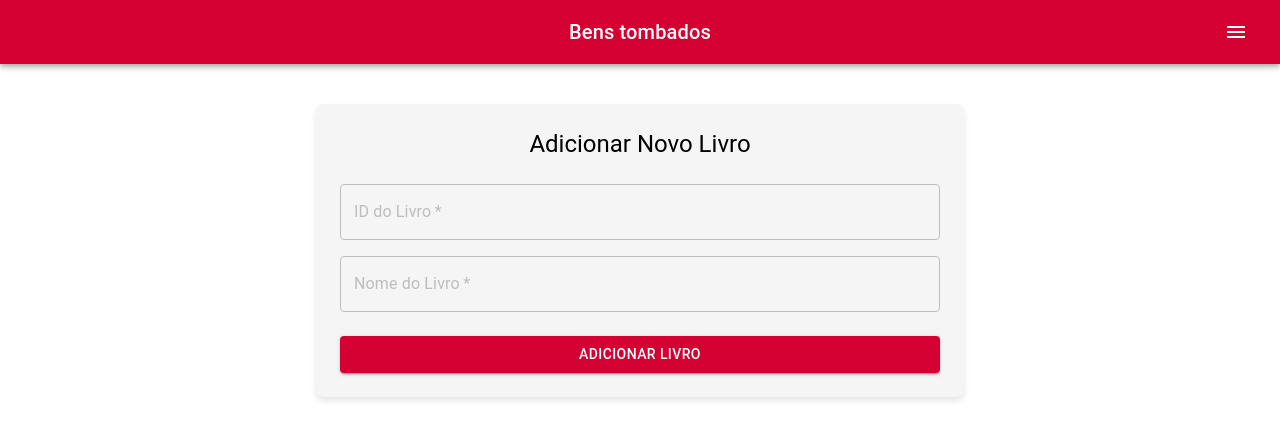
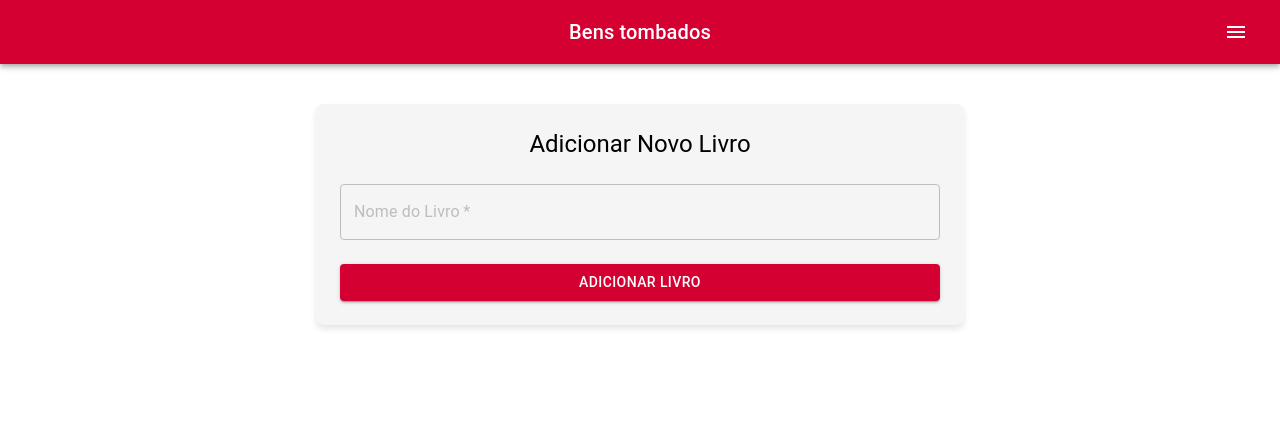
Before and after one commit to BrunoAlvesTavares/bens-tombados, a React (Create React App) app in the folder bens-tombados-fe/: page /adicionar-livro in a window 1280 px wide. Shown: the top 440 px of the page. Built offline with nearby package versions, Linux system fonts and the light colour scheme.

Commit message:
chore: created book

```diff
--- a/bens-tombados-fe/src/pages/livro-tombo/adicionar-livro.js
+++ b/bens-tombados-fe/src/pages/livro-tombo/adicionar-livro.js
@@ -7,22 +7,19 @@ const API_URL = 'http://localhost:3000/livros-tombo';
 
 export default function AdicionarLivro() {
   const [nomeLivro, setNomeLivro] = useState('');
-  const [idLivro, setIdLivro] = useState('');
   const navigate = useNavigate();
 
   const handleSubmit = async (event) => {
     event.preventDefault();
 
-    // Dados do livro
     const newLivro = {
-      idLivro: idLivro,
       nomeLivro: nomeLivro,
     };
 
     try {
       await axios.post(API_URL, newLivro);
       alert('Livro adicionado com sucesso!');
-      navigate('/'); // Redireciona de volta para a lista de livros
+      navigate('/');
     } catch (error) {
       console.error('Erro ao adicionar o livro:', error);
       alert('Erro ao adicionar o livro.');
@@ -42,40 +39,13 @@ export default function AdicionarLivro() {
         backgroundColor: '#f5f5f5',
         boxShadow: '0px 4px 6px rgba(0, 0, 0, 0.1)',
         borderRadius: 2,
-        marginTop: 5
+        marginTop: 5,
       }}
     >
       <Typography variant="h5" sx={{ mb: 3 }}>
         Adicionar Novo Livro
       </Typography>
       <form onSubmit={handleSubmit} style={{ width: '100%' }}>
-        <TextField
-          label="ID do Livro"
-          fullWidth
-          value={idLivro}
-          onChange={(e) => setIdLivro(e.target.value)}
-          required
-          sx={{
-            mb: 2,
-            '& .MuiOutlinedInput-root': {
-              '& fieldset': {
-                borderColor: '#BDBDBD', // Borda cinza por padrão
-              },
-              '&:hover fieldset': {
-                borderColor: '#BDBDBD', // Cor da borda ao passar o mouse (cinza)
-              },
-              '&.Mui-focused fieldset': {
-                borderColor: '#D50032', // Cor da borda quando estiver em foco (vermelho)
-              },
-            },
-            '& .MuiInputLabel-root': {
-              color: '#BDBDBD', // Cor do label cinza por padrão
-            },
-            '& .MuiInputLabel-root.Mui-focused': {
-              color: '#D50032', // Cor do label ao focar (vermelho)
-            },
-          }}
-        />
         <TextField
           label="Nome do Livro"
           fullWidth
@@ -86,20 +56,20 @@ export default function AdicionarLivro() {
             mb: 3,
             '& .MuiOutlinedInput-root': {
               '& fieldset': {
-                borderColor: '#BDBDBD', // Borda cinza por padrão
+                borderColor: '#BDBDBD',
               },
               '&:hover fieldset': {
-                borderColor: '#BDBDBD', // Cor da borda ao passar o mouse (cinza)
+                borderColor: '#BDBDBD',
               },
               '&.Mui-focused fieldset': {
-                borderColor: '#D50032', // Cor da borda quando estiver em foco (vermelho)
+                borderColor: '#D50032',
               },
             },
             '& .MuiInputLabel-root': {
-              color: '#BDBDBD', // Cor do label cinza por padrão
+              color: '#BDBDBD',
             },
             '& .MuiInputLabel-root.Mui-focused': {
-              color: '#D50032', // Cor do label ao focar (vermelho)
+              color: '#D50032',
             },
           }}
         />
```
